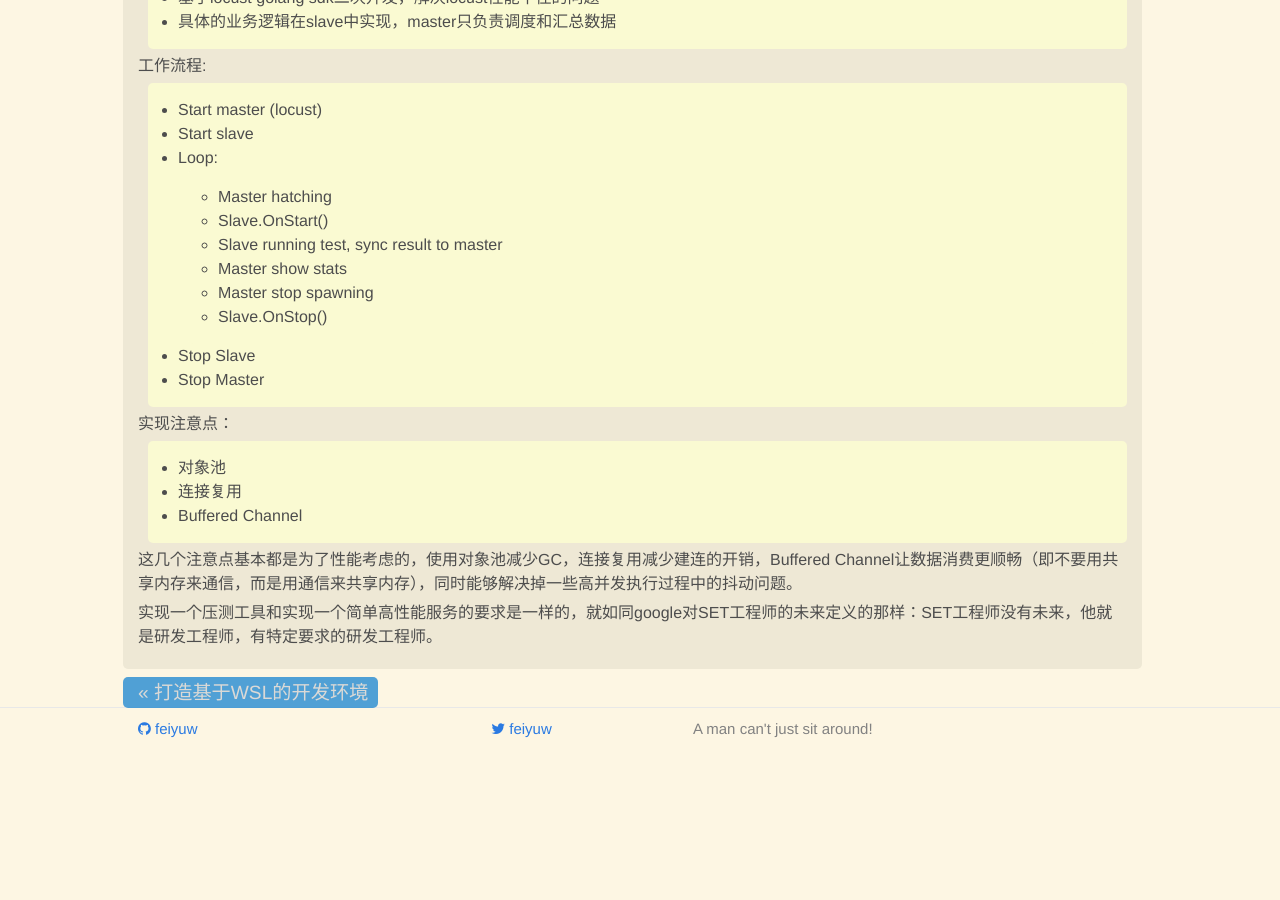
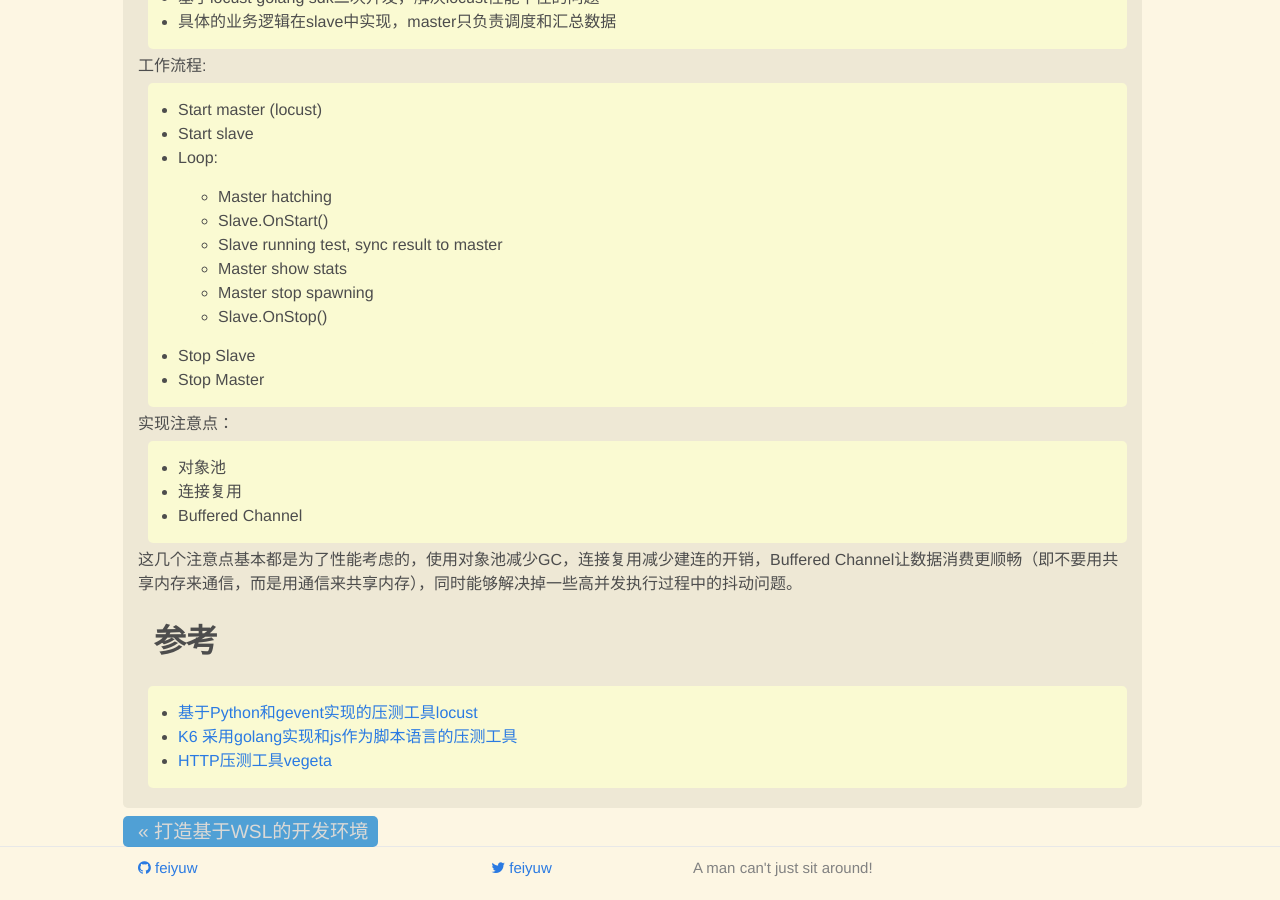
Before and after one commit to feiyuw/feiyuw.github.io, a Jekyll site: the page built from _posts/2019-04-13-a-byte-of-performance-testing.md, in a window 1280 px wide and 900 px high, scrolled down 5712 px. Built offline with Jekyll 4.4.1, drawn with Linux system fonts in a browser that asks for light colours; nearby versions of some CDN libraries; comment, search, counter and statistics services are not loaded; before the commit the page ends 6473 px from its top, so only the background shows below that.

Commit message:
update blog

```diff
--- a/_posts/2019-04-13-a-byte-of-performance-testing.md
+++ b/_posts/2019-04-13-a-byte-of-performance-testing.md
@@ -243,4 +243,7 @@ class WebsiteUser(HttpLocust):
 
 这几个注意点基本都是为了性能考虑的，使用对象池减少GC，连接复用减少建连的开销，Buffered Channel让数据消费更顺畅（即不要用共享内存来通信，而是用通信来共享内存），同时能够解决掉一些高并发执行过程中的抖动问题。
 
-实现一个压测工具和实现一个简单高性能服务的要求是一样的，就如同google对SET工程师的未来定义的那样：SET工程师没有未来，他就是研发工程师，有特定要求的研发工程师。
+## 参考
+* [基于Python和gevent实现的压测工具locust](https://locust.io/)
+* [K6 采用golang实现和js作为脚本语言的压测工具](https://github.com/loadimpact/k6)
+* [HTTP压测工具vegeta](https://github.com/tsenart/vegeta)
```
